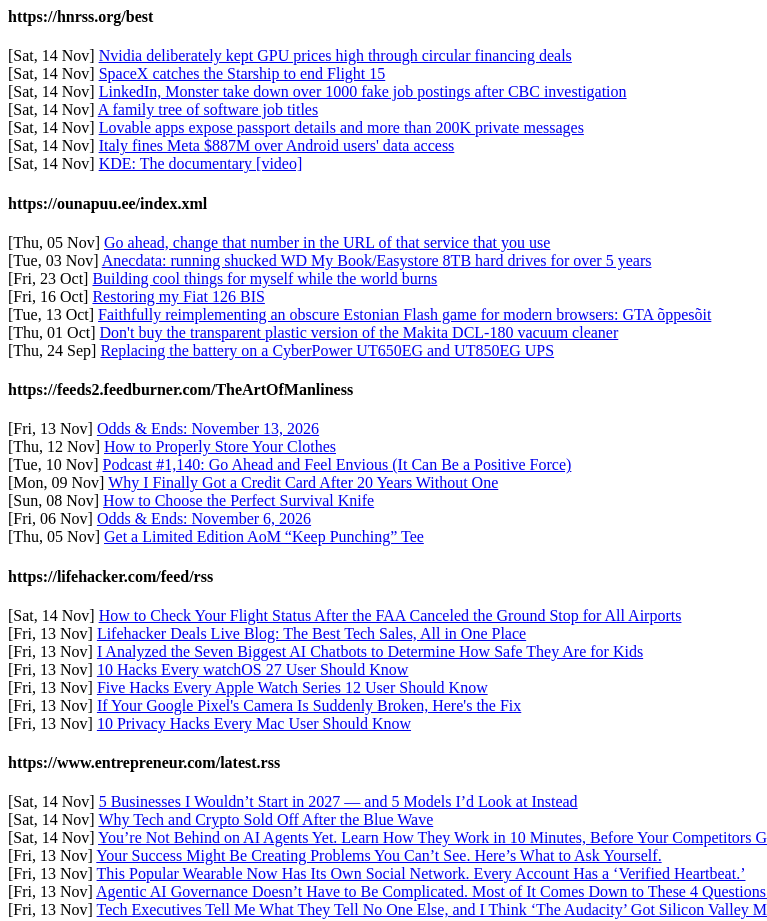
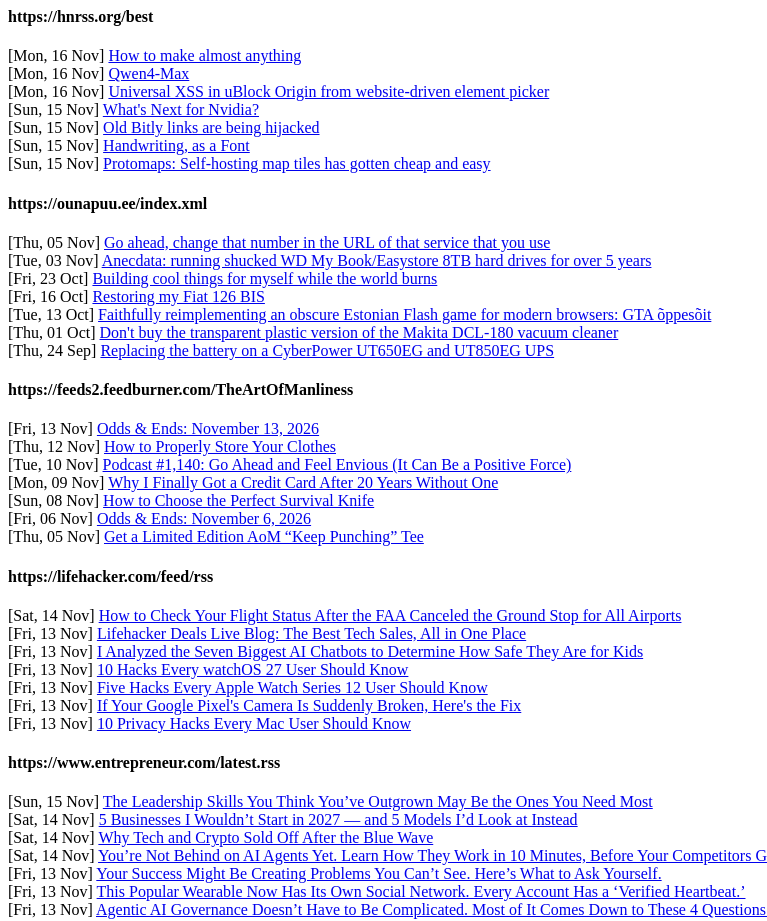
Before and after one commit to Nandu-Chandran/feedme, a plain HTML site: page index.html in a window 1280 px wide. Shown: the top 921 px of the page, without its empty margins (0-767 px from the left). Drawn offline with Linux system fonts and the light colour scheme.

Commit message:
Generate HTML

```diff
--- a/index.html
+++ b/index.html
@@ -1,13 +1,13 @@
 
 <tbody>
-<h4>https://hnrss.org/best</h4>[Sat, 14 Nov]
-<a href="https://www.techspot.com/news/114558-nvidia-deliberately-kept-gpu-prices-high-through-circular.html" target="_blank">Nvidia deliberately kept GPU prices high through circular financing deals</a><br>[Sat, 14 Nov]
-<a href="https://www.spacex.com/launches/starship-flight-15" target="_blank">SpaceX catches the Starship to end Flight 15</a><br>[Sat, 14 Nov]
-<a href="https://www.cbc.ca/news/canada/linkedin-monster-take-down-over-1-000-fake-job-postings-after-cbc-investigation-9.7415379" target="_blank">LinkedIn, Monster take down over 1000 fake job postings after CBC investigation</a><br>[Sat, 14 Nov]
-<a href="https://zwischenzugs.com/2026/11/03/a-family-tree-of-software-job-titles/" target="_blank">A family tree of software job titles</a><br>[Sat, 14 Nov]
-<a href="https://www.crissyfield.de/research/lovable-en/" target="_blank">Lovable apps expose passport details and more than 200K private messages</a><br>[Sat, 14 Nov]
-<a href="https://www.reuters.com/world/italy-fines-meta-887-million-over-android-users-data-access-2026-11-14/" target="_blank">Italy fines Meta $887M over Android users' data access</a><br>[Sat, 14 Nov]
-<a href="https://tube.kockatoo.org/w/fFinNHfanLT7aBEb2B8y4c" target="_blank">KDE: The documentary [video]</a><br></tbody>
+<h4>https://hnrss.org/best</h4>[Mon, 16 Nov]
+<a href="https://pub.cba.mit.edu/863.26/site/" target="_blank">How to make almost anything</a><br>[Mon, 16 Nov]
+<a href="https://qwen.ai/blog?id=qwen4-max" target="_blank">Qwen4-Max</a><br>[Mon, 16 Nov]
+<a href="https://iter.ca/post/ubo-uxss/" target="_blank">Universal XSS in uBlock Origin from website-driven element picker</a><br>[Sun, 15 Nov]
+<a href="https://steveblank.com/2026/11/15/whats-next-for-nvidia/" target="_blank">What's Next for Nvidia?</a><br>[Sun, 15 Nov]
+<a href="https://ransomnews.com/burger-king-tweet-bitly-link-hijack-2026/" target="_blank">Old Bitly links are being hijacked</a><br>[Sun, 15 Nov]
+<a href="https://ductus.sorenblank.com" target="_blank">Handwriting, as a Font</a><br>[Sun, 15 Nov]
+<a href="https://bruceroettgers.eu/blog/protomaps/" target="_blank">Protomaps: Self-hosting map tiles has gotten cheap and easy</a><br></tbody>
 
 <tbody>
 <h4>https://ounapuu.ee/index.xml</h4>[Thu, 05 Nov]
@@ -40,14 +40,14 @@
 <a href="https://lifehacker.com/tech/privacy-hacks-every-mac-user-should-know?utm_medium=RSS" target="_blank">10 Privacy Hacks Every Mac User Should Know</a><br></tbody>
 
 <tbody>
-<h4>https://www.entrepreneur.com/latest.rss</h4>[Sat, 14 Nov]
+<h4>https://www.entrepreneur.com/latest.rss</h4>[Sun, 15 Nov]
+<a href="https://www.entrepreneur.com/building-a-business/the-leadership-skills-you-think-youve-outgrown-may-be-the-ones-you-need-most" target="_blank">The Leadership Skills You Think You’ve Outgrown May Be the Ones You Need Most</a><br>[Sat, 14 Nov]
 <a href="https://www.entrepreneur.com/building-a-business/5-businesses-i-wouldnt-start-in-2027-and-5-models-id-look-at-instead" target="_blank">5 Businesses I Wouldn’t Start in 2027 — and 5 Models I’d Look at Instead</a><br>[Sat, 14 Nov]
 <a href="https://www.entrepreneur.com/business-news/tech/why-tech-and-crypto-sold-off-after-the-blue-wave" target="_blank">Why Tech and Crypto Sold Off After the Blue Wave</a><br>[Sat, 14 Nov]
 <a href="https://www.entrepreneur.com/business-news/youre-not-behind-on-ai-agents-yet-learn-how-they-work-in-10-minutes-before-your-competitors-get-ahead" target="_blank">You’re Not Behind on AI Agents Yet. Learn How They Work in 10 Minutes, Before Your Competitors Get Ahead</a><br>[Fri, 13 Nov]
 <a href="https://www.entrepreneur.com/building-a-business/your-success-might-be-creating-problems-you-cant-see-heres-what-to-ask-yourself" target="_blank">Your Success Might Be Creating Problems You Can’t See. Here’s What to Ask Yourself.</a><br>[Fri, 13 Nov]
 <a href="https://www.entrepreneur.com/business-news/this-popular-wearable-now-has-its-own-social-network-every-account-has-a-verified-heartbeat" target="_blank">This Popular Wearable Now Has Its Own Social Network. Every Account Has a ‘Verified Heartbeat.’</a><br>[Fri, 13 Nov]
-<a href="https://www.entrepreneur.com/business-news/tech/agentic-ai-governance-frameworks-questions" target="_blank">Agentic AI Governance Doesn’t Have to Be Complicated. Most of It Comes Down to These 4 Questions.</a><br>[Fri, 13 Nov]
-<a href="https://www.entrepreneur.com/business-news/tech-executives-tell-me-what-they-tell-no-one-else-and-i-think-the-audacity-got-silicon-valley-mostly-right" target="_blank">Tech Executives Tell Me What They Tell No One Else, and I Think ‘The Audacity’ Got Silicon Valley Mostly Right.</a><br></tbody>
+<a href="https://www.entrepreneur.com/business-news/tech/agentic-ai-governance-frameworks-questions" target="_blank">Agentic AI Governance Doesn’t Have to Be Complicated. Most of It Comes Down to These 4 Questions.</a><br></tbody>
 
 <tbody>
 <h4>https://www.archanaskitchen.com/?format=feed&type=atom</h4></tbody>
```
